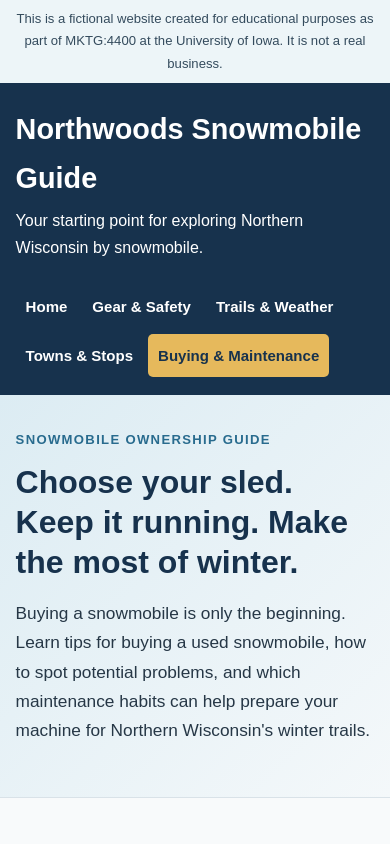
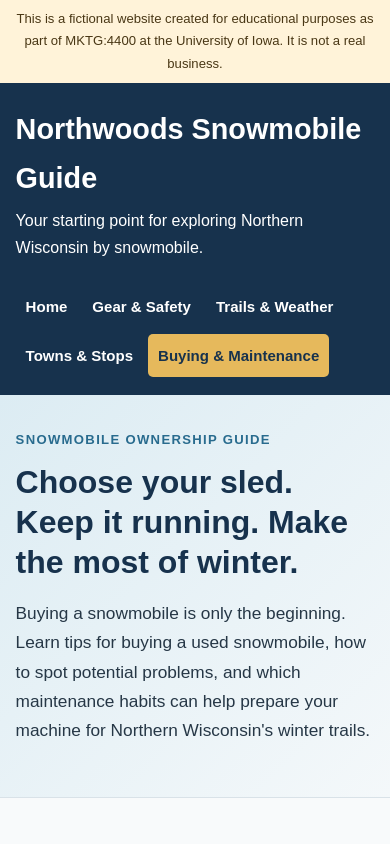
Before and after one commit to clarepiazza/snowmobile-guide, a plain HTML site: page snowmobile-maintenance.html in a window 390 px wide. Shown: the top 844 px of the page. Drawn offline with Linux system fonts and the light colour scheme.

Commit message:
Change notice background and text color
Updated styles for the notice class in snowmobile-maintenance.html.

```diff
--- a/snowmobile-maintenance.html
+++ b/snowmobile-maintenance.html
@@ -29,11 +29,11 @@
     }
 
     .notice {
-      padding: 8px 4%;
-      text-align: center;
-      font-size: .82rem;
-      background: #edf5f8;
-      color: #344b5d;
+  padding: 8px 4%;
+  text-align: center;
+  font-size: .82rem;
+  background: #fff3d9;
+  color: #493715;
     }
 
     header {
```
